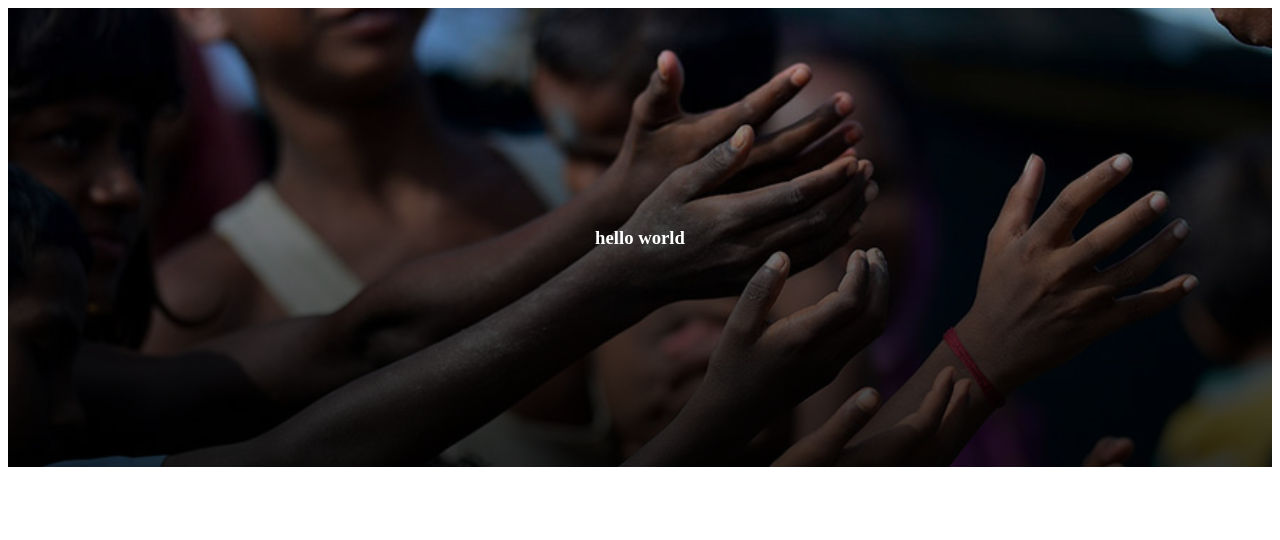
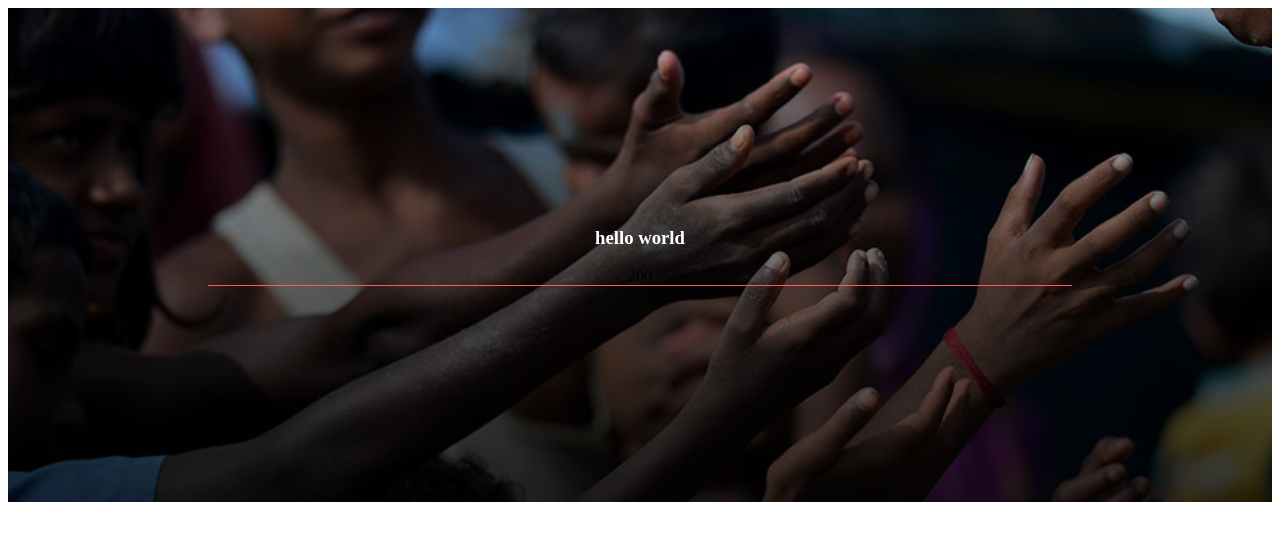
Before and after one commit to mahadimiraz/donate-bds, a plain HTML site: page index.html in a window 1280 px wide. Drawn offline with Linux system fonts and the light colour scheme.

Commit message:
background-image

```diff
--- a/index.html
+++ b/index.html
@@ -11,6 +11,7 @@
 
         <section class="floot-bd">
             <h3 class="tittle">hello world</h3>
+            <p id="donate-200">200</p>
         </section>
 
 </body>
--- a/style.css
+++ b/style.css
@@ -14,3 +14,7 @@ body{
     color: #fff;
 
 }
+#donate-200{
+    border-bottom: 1px solid #FF5959;
+
+}
```
